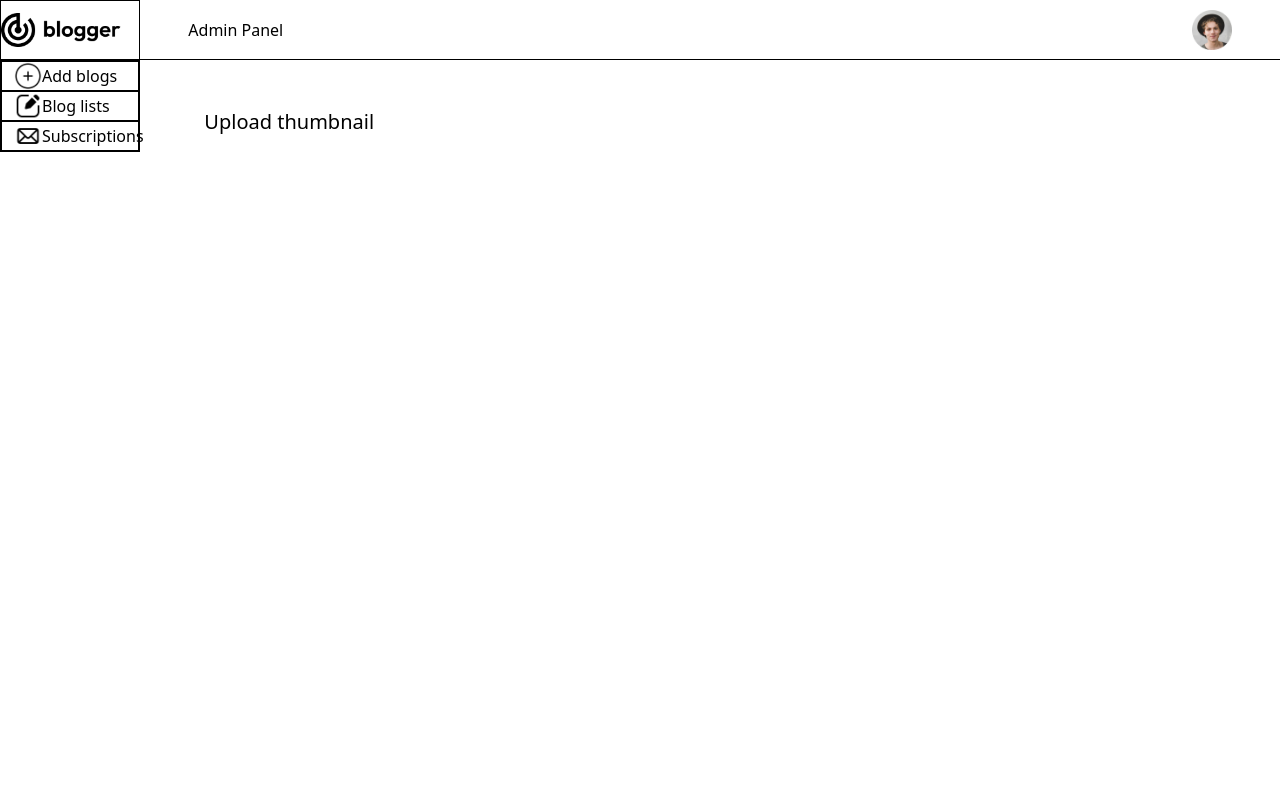
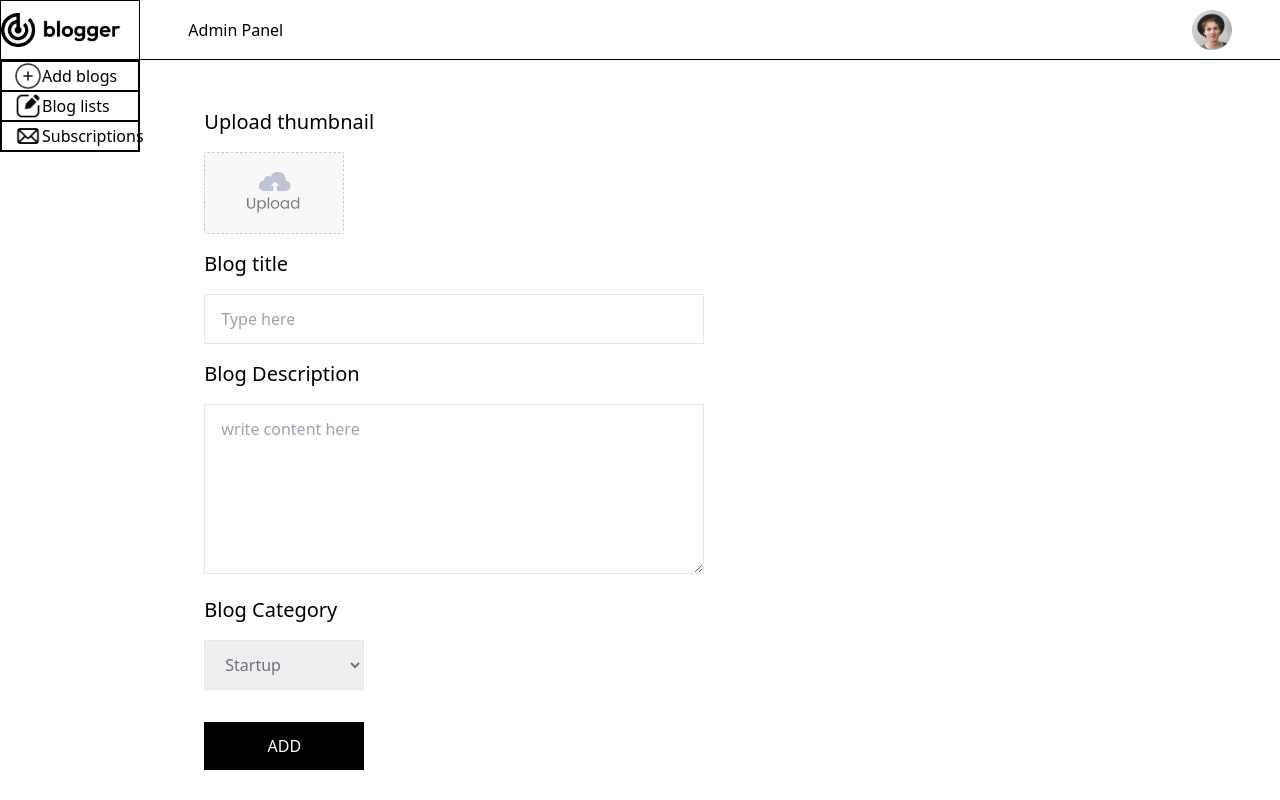
Before and after one commit to fudailzafar/StockHub, a Next.js app: page /admin/addProduct in a window 1280 px wide. Built offline with nearby package versions, Linux system fonts and the light colour scheme.

Commit message:
Create Add Product Page
Made the AddProduct section where users can add thumbnail, title, description, category and add the blog.

```diff
--- a/app/admin/addProduct/page.jsx
+++ b/app/admin/addProduct/page.jsx
@@ -1,11 +1,80 @@
 "use client";
-import React from "react";
+import { assets } from "@/Assets/assets";
+import Image from "next/image";
+import React, { useState } from "react";
 
 const page = () => {
+  const [image, setImage] = useState(false);
+  const [data, setData] = useState({
+    title: "",
+    description: "",
+    category: "Startup",
+    author: "Alex Bennett",
+    authorImg: "/author_img.png",
+  });
+
+  const onChangeHandler = (event) => {
+    const name = event.target.name;
+    const value = event.target.value;
+    setData((data) => ({ ...data, [name]: value }));
+    console.log(data);
+  };
   return (
     <>
       <form className="pt-5 px-5 sm:pt-12 sm:pl-16">
         <p className="text-xl">Upload thumbnail</p>
+        <label htmlFor="image">
+          <Image
+            className="mt-4"
+            src={!image ? assets.upload_area : URL.createObjectURL(image)}
+            width={140}
+            height={70}
+            alt=""
+          />
+        </label>
+        <input
+          onChange={(e) => setImage(e.target.files[0])}
+          type="file"
+          id="image"
+          hidden
+          required
+        />
+        <p className="text-xl mt-4">Blog title</p>
+        <input
+          name="title"
+          onChange={onChangeHandler}
+          value={data.title}
+          className="w-full sm:w-[500px] mt-4 px-4 py-3 border"
+          type="text"
+          placeholder="Type here"
+          required
+        />
+        <p className="text-xl mt-4">Blog Description</p>
+        <textarea
+          name="description"
+          onChange={onChangeHandler}
+          value={data.description}
+          className="w-full sm:w-[500px] mt-4 px-4 py-3 border"
+          type="text"
+          placeholder="write content here"
+          rows={6}
+          required
+        />
+        <p className="text-xl mt-4">Blog Category</p>
+        <select
+          name="category"
+          onChange={onChangeHandler}
+          value={data.category}
+          className="w-40 mt-4 px-4 py-3 border text-gray-500"
+        >
+          <option value="Startup">Startup</option>
+          <option value="Technology">Technology</option>
+          <option value="Lifestyle">Lifestyle</option>
+        </select>
+        <br />
+        <button type="submit" className="mt-8 w-40 h-12 bg-black text-white">
+          ADD
+        </button>
       </form>
     </>
   );
```
Also changed, not shown: public/author_img.png (added).
